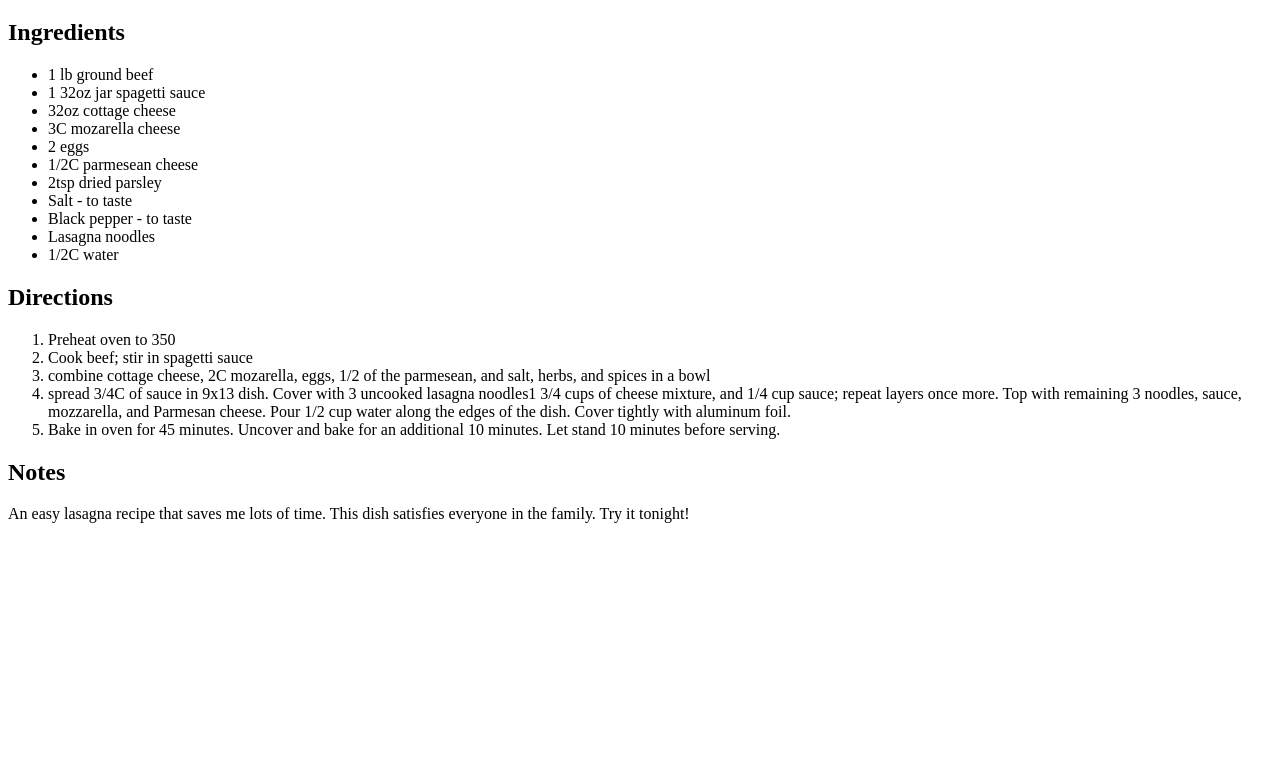
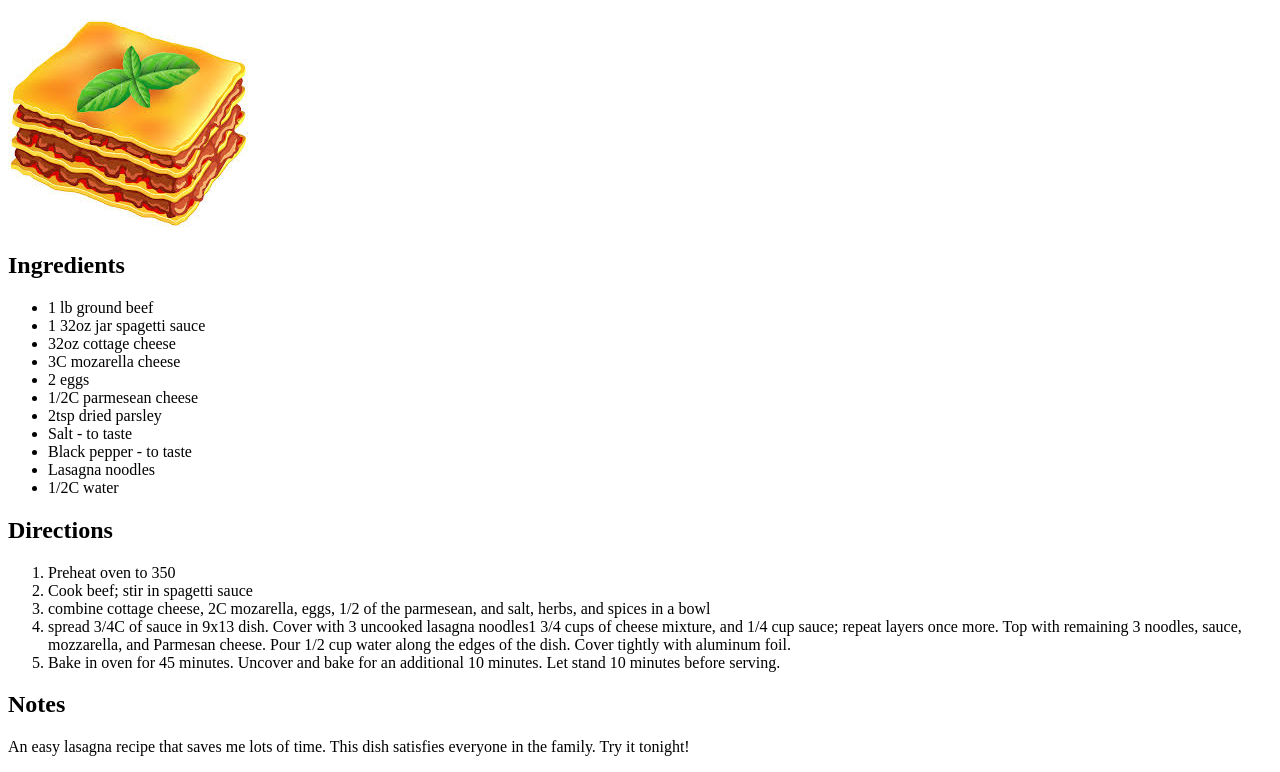
Before and after one commit to branson-lee725/odin-recipes, a plain HTML site: page recipes/lasagna.html in a window 1280 px wide. Shown: the part 61-833 px from the top of the page. Before the commit the page ends 800 px from the top, so only its background shows below. Drawn offline with Linux system fonts and the light colour scheme.

Commit message:
Feat: Add image to lasagna recipe

```diff
--- a/recipes/lasagna.html
+++ b/recipes/lasagna.html
@@ -7,7 +7,7 @@
 </head>
 <body>
     <h1>Lasagna</h1>
-    <!-- Insert image here -->
+    <img src="./../images/lasagna.jpeg" alt="Lasagna">
      <h2>Ingredients</h2>
         <ul>
             <li>1 lb ground beef</li>
```
